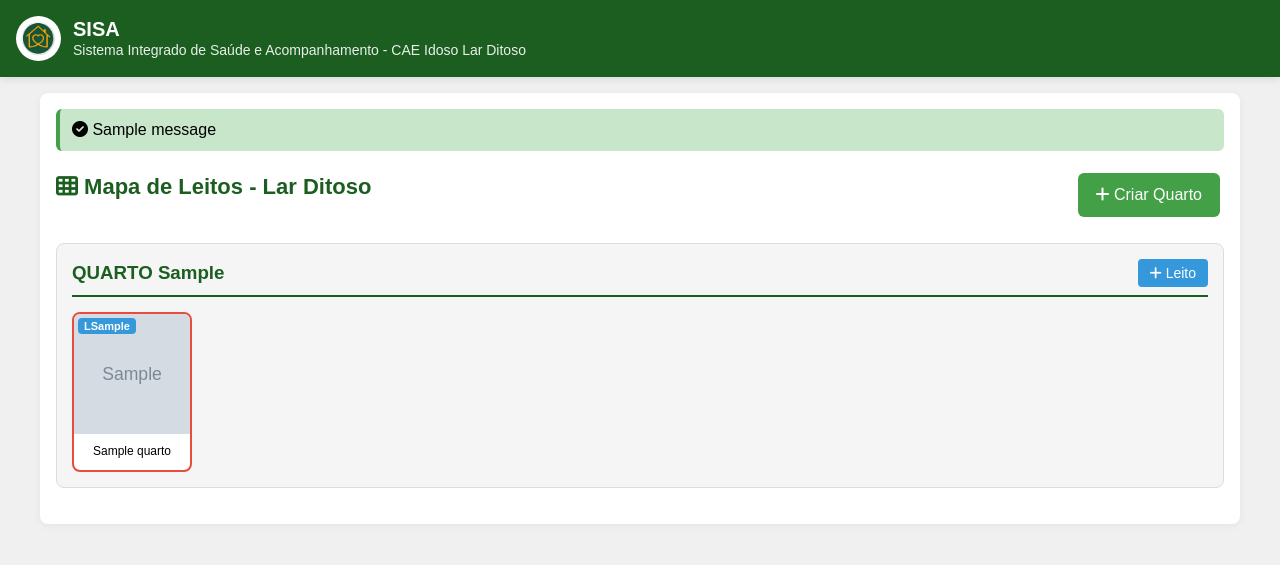
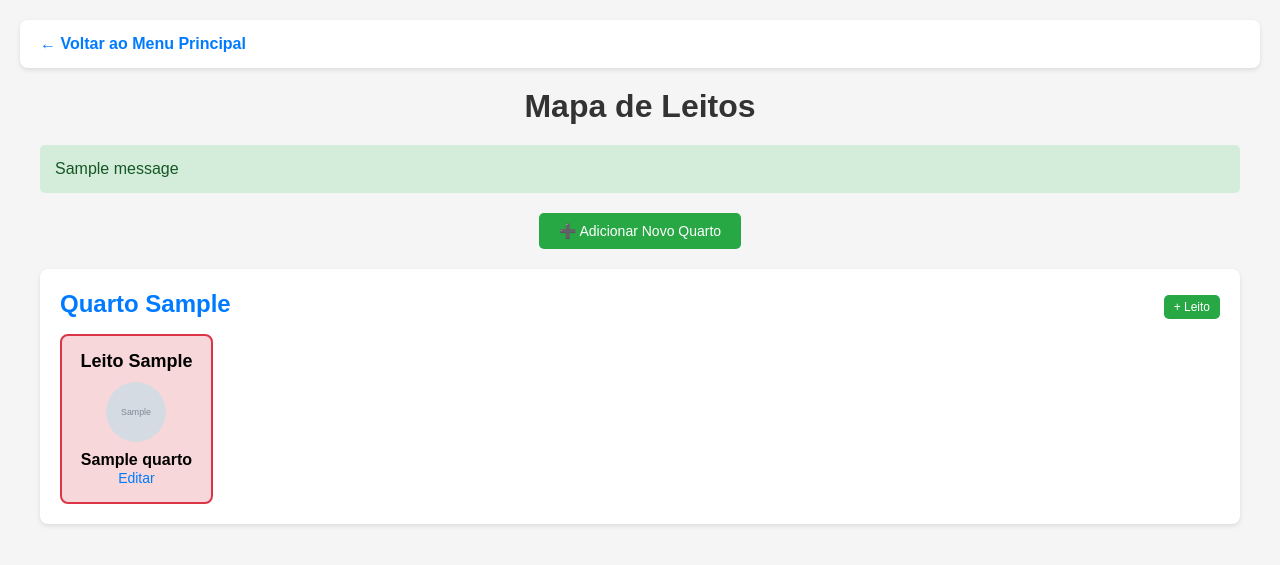
Before and after one commit to larditosotele-pixel/sisa-nuvem, a Flask app: page /mapa_leitos in a window 1280 px wide. Shown: the top 565 px of the page. Run offline with Flask 3, Linux system fonts and the light colour scheme; tables that the repository leaves empty hold one stand-in row (values such as "Sample post"); grey boxes marked "Sample" are stand-in pictures; one stand-in notice (Sample message) is shown; a database or web service that is not in the repository returns one stand-in record (values such as "Sample title"); some libraries are stand-ins or nearby versions.

Commit message:
Update mapa_leitos.html

```diff
--- a/templates/mapa_leitos.html
+++ b/templates/mapa_leitos.html
@@ -1,276 +1,165 @@
-{% extends "base.html" %}
 
-{% block title %}SISA - Mapa de Leitos{% endblock %}
-
-{% block content %}
+<!DOCTYPE html>
+<html lang="pt-BR">
+<head>
+    <meta charset="UTF-8">
+    <meta name="viewport" content="width=device-width, initial-scale=1.0">
+    <title>Mapa de Leitos - SISA</title>
     <style>
- .mapa-header {
+        * { margin: 0; padding: 0; box-sizing: border-box; }
+        body { font-family: Arial, sans-serif; background: #f5f5f5; padding: 20px; }
+        .header {
+            background: white;
+            padding: 15px 20px;
+            margin-bottom: 20px;
+            border-radius: 8px;
+            box-shadow: 0 2px 5px rgba(0,0,0,0.1);
+        }
+        .header a {
+            color: #007bff;
+            text-decoration: none;
+            font-weight: bold;
+            font-size: 16px;
+        }
+        .container { max-width: 1200px; margin: 0 auto; }
+        h1 { text-align: center; margin-bottom: 20px; color: #333; }
+        .flash {
+            padding: 15px;
+            margin-bottom: 20px;
+            border-radius: 5px;
+            background: #d4edda;
+            color: #155724;
+        }
+        .acoes-topo {
+            text-align: center;
+            margin-bottom: 20px;
+        }
+        .btn {
+            padding: 10px 20px;
+            background: #28a745;
+            color: white;
+            border: none;
+            border-radius: 5px;
+            cursor: pointer;
+            font-size: 14px;
+            text-decoration: none;
+            display: inline-block;
+        }
+        .btn:hover { background: #218838; }
+        .quarto {
+            background: white;
+            padding: 20px;
+            margin-bottom: 20px;
+            border-radius: 8px;
+            box-shadow: 0 2px 5px rgba(0,0,0,0.1);
+        }
+        .quarto h2 {
+            color: #007bff;
+            margin-bottom: 15px;
             display: flex;
             justify-content: space-between;
             align-items: center;
-        margin-bottom: 20px;
         }
- .quarto-bloco {
-        background: #f5f5f5;
-        border: 1px solid #ddd;
+        .leitos {
+            display: grid;
+            grid-template-columns: repeat(auto-fill, minmax(150px, 1fr));
+            gap: 15px;
+        }
+        .leito {
+            padding: 15px;
             border-radius: 8px;
-        padding: 15px;
-        margin-bottom: 20px;
+            text-align: center;
+            border: 2px solid #ddd;
         }
- .quarto-titulo {
-        display: flex;
-        justify-content: space-between;
-        align-items: center;
-        margin-bottom: 15px;
-        border-bottom: 2px solid #1b5e20;
-        padding-bottom: 8px;
+        .leito.livre { background: #d4edda; border-color: #28a745; }
+        .leito.ocupado { background: #f8d7da; border-color: #dc3545; }
+        .leito-numero { font-weight: bold; font-size: 18px; margin-bottom: 5px; }
+        .leito a { color: #007bff; text-decoration: none; font-size: 14px; }
+        .leito img {
+            width: 60px;
+            height: 60px;
+            border-radius: 50%;
+            object-fit: cover;
+            margin: 5px 0;
         }
- .quarto-titulo h3 {
-        color: #1b5e20;
-        margin: 0;
-    }
- .leitos-grid {
-        display: flex;
-        flex-wrap: wrap;
-        gap: 12px;
-    }
- .leito-card {
-        width: 120px;
-        border: 2px solid #ccc;
-        border-radius: 8px;
-        background: white;
-        text-align: center;
-        position: relative;
-        cursor: pointer;
-        transition: all 0.2s;
-    }
- .leito-card:hover {
-        transform: scale(1.05);
-        box-shadow: 0 4px 8px rgba(0,0,0,0.2);
-    }
- .leito-card.ocupado {
-        border-color: #e74c3c;
-    }
- .leito-card.vago {
-        border-color: #27ae60;
-        background: #e8f5e9;
-    }
- .leito-tag {
-        position: absolute;
-        top: 4px;
-        left: 4px;
-        background: #3498db;
-        color: white;
-        font-size: 11px;
-        font-weight: bold;
-        padding: 2px 6px;
-        border-radius: 4px;
-        z-index: 1;
-    }
- .leito-foto {
-        width: 100%;
-        height: 120px;
-        object-fit: cover;
-        border-radius: 6px 6px 0 0;
-    }
- .leito-sem-foto {
-        width: 100%;
-        height: 120px;
-        display: flex;
-        align-items: center;
-        justify-content: center;
-        background: #ecf0f1;
-        color: #7f8c8d;
-        font-size: 40px;
-    }
- .leito-nome {
-        font-size: 12px;
-        padding: 6px 4px;
-        height: 32px;
-        overflow: hidden;
-        line-height: 1.2;
-    }
- .btn-add {
-        background: #3498db;
-        color: white;
-        border: none;
-        padding: 6px 12px;
-        border-radius: 4px;
-        cursor: pointer;
-        font-size: 14px;
-    }
- .btn-add:hover {
-        background: #2980b9;
-    }
-   /* Modal */
- .modal {
-        display: none;
-        position: fixed;
-        z-index: 1000;
-        left: 0;
-        top: 0;
-        width: 100%;
-        height: 100%;
-        background-color: rgba(0,0,0,0.5);
-    }
- .modal-content {
-        background-color: #fefefe;
-        margin: 5% auto;
-        padding: 20px;
-        border-radius: 8px;
-        width: 90%;
-        max-width: 500px;
-    }
- .modal-content h3 {
-        margin-top: 0;
-        color: #1b5e20;
-    }
- .modal-content input {
-        width: 100%;
-        padding: 8px;
-        margin: 8px 0;
-        box-sizing: border-box;
-    }
- .btn-modal {
-        width: 100%;
-        padding: 12px;
-        margin: 5px 0;
-        border: none;
-        border-radius: 4px;
-        font-size: 16px;
-        cursor: pointer;
-    }
- .btn-salvar { background: #27ae60; color: white; }
- .btn-cancelar { background: #e74c3c; color: white; }
- .btn-desocupar { background: #f39c12; color: white; }
     </style>
+</head>
+<body>
+    <div class="header">
+        <a href="{{ url_for('index') }}">← Voltar ao Menu Principal</a>
+    </div>
 
-<div class="mapa-header">
-    <h2><i class="fas fa-th"></i> Mapa de Leitos - Lar Ditoso</h2>
-    <form method="POST" action="{{ url_for('adicionar_quarto_mapa') }}">
-        <button type="submit" class="btn"><i class="fas fa-plus"></i> Criar Quarto</button>
+    <div class="container">
+        <h1>Mapa de Leitos</h1>
+
+        {% with messages = get_flashed_messages() %}
+            {% if messages %}
+                {% for message in messages %}
+                    <div class="flash">{{ message }}</div>
+                {% endfor %}
+            {% endif %}
+        {% endwith %}
+
+        <div class="acoes-topo">
+            <form action="{{ url_for('adicionar_quarto_mapa') }}" method="POST" style="display: inline;">
+                <button type="submit" class="btn">➕ Adicionar Novo Quarto</button>
             </form>
         </div>
 
         {% for quarto in quartos %}
-<div class="quarto-bloco" id="quarto-{{ quarto.numero }}">
-    <div class="quarto-titulo">
-        <h3>QUARTO {{ quarto.numero }}</h3>
-        <form method="POST" action="{{ url_for('adicionar_leito_mapa', quarto_id=quarto.id) }}">
-            <button type="submit" class="btn-add"><i class="fas fa-plus"></i> Leito</button>
+        <div class="quarto" id="quarto-{{ quarto.numero }}">
+            <h2>
+                Quarto {{ quarto.numero }}
+                <form action="{{ url_for('adicionar_leito_mapa', quarto_id=quarto.id) }}" method="POST" style="display: inline;">
+                    <button type="submit" class="btn" style="font-size: 12px; padding: 5px 10px;">+ Leito</button>
                 </form>
+            </h2>
+            <div class="leitos">
+                {% for leito in quarto.leitos %}
+                    {% if leito.ocupado %}
+                    <div class="leito ocupado">
+                        <div class="leito-numero">Leito {{ leito.numero_leito }}</div>
+                        {% if leito.foto_base64 %}
+                            <img src="{{ leito.foto_base64 }}" alt="{{ leito.convivente_nome }}">
+                        {% endif %}
+                        <div><strong>{{ leito.convivente_nome }}</strong></div>
+                        <a href="#" onclick="editarConvivente({{ leito.convivente_id }}, '{{ leito.convivente_nome }}', '{{ leito.data_nascimento or '' }}', '{{ leito.foto_base64 or '' }}'); return false;">Editar</a>
                     </div>
-
-    <div class="leitos-grid">
-        {% for leito in quarto.leitos %}
-            <div class="leito-card {{ 'ocupado' if leito.ocupado else 'vago' }}"
-                 {% if leito.ocupado %}
-                 onclick="abrirModalEditar({{ leito.convivente_id }}, '{{ leito.convivente_nome }}', {{ quarto.numero }}, {{ leito.numero_leito }}, '{{ leito.foto_base64 or '' }}', '{{ leito.data_nascimento or '' }}')"
                     {% else %}
-                 onclick="window.location.href='{{ url_for('cadastrar_convivente', leito_id=leito.leito_id) }}'"
-                 {% endif %}>
-                <div class="leito-tag">L{{ leito.numero_leito }}</div>
-                {% if leito.foto_base64 %}
-                    <img src="{{ leito.foto_base64 }}" class="leito-foto">
-                {% else %}
-                    <div class="leito-sem-foto">
-                        {% if leito.ocupado %}
-                            <i class="fas fa-user"></i>
-                        {% else %}
-                            <i class="fas fa-bed"></i>
-                        {% endif %}
+                    <div class="leito livre">
+                        <div class="leito-numero">Leito {{ leito.numero_leito }}</div>
+                        <div>LIVRE</div>
+                        <a href="{{ url_for('cadastrar_convivente', leito_id=leito.leito_id) }}">Cadastrar</a>
                     </div>
                     {% endif %}
-                <div class="leito-nome">
-                    {{ leito.convivente_nome or 'Vago' }}
+                {% endfor %}
             </div>
         </div>
         {% endfor %}
     </div>
-</div>
-{% endfor %}
-
-<!-- Modal Editar Residente -->
-<div id="modalEditar" class="modal">
-    <div class="modal-content">
-        <h3>Editar Residente</h3>
-        <form id="formEditar" method="POST" enctype="multipart/form-data">
-            <input type="hidden" name="acao" id="acaoForm">
-
-            <label><strong>Nome Completo:</strong></label>
-            <input type="text" name="nome" id="editNome" required>
-
-            <label><strong>Quarto:</strong></label>
-            <input type="text" id="editQuarto" disabled>
-
-            <label><strong>Leito:</strong></label>
-            <input type="text" id="editLeito" disabled>
-
-            <label><strong>Data de Nascimento:</strong></label>
-            <input type="date" name="data_nascimento" id="editDataNasc">
-
-            <label><strong>Foto (opcional):</strong></label>
-            <input type="file" name="foto" accept="image/*" onchange="previewNovaFoto(event)">
-            <input type="hidden" name="foto_base64" id="editFotoBase64">
-            <div id="previewEdit" style="margin: 10px 0; text-align: center;"></div>
-
-            <button type="button" class="btn-modal btn-salvar" onclick="submeterForm('salvar')">Salvar</button>
-            <button type="button" class="btn-modal btn-cancelar" onclick="fecharModal()">Cancelar</button>
-            <button type="button" class="btn-modal btn-desocupar" onclick="submeterForm('desocupar')">Desocupar Leito</button>
-        </form>
-    </div>
-</div>
 
     <script>
-let conviventeIdAtual = null;
+    function editarConvivente(id, nome, dataNasc, foto) {
+        let form = document.createElement('form');
+        form.method = 'POST';
+        form.action = '/editar_convivente/' + id;
 
-function abrirModalEditar(id, nome, quarto, leito, foto, dataNasc) {
-    conviventeIdAtual = id;
-    document.getElementById('editNome').value = nome;
-    document.getElementById('editQuarto').value = quarto;
-    document.getElementById('editLeito').value = leito;
-    document.getElementById('editDataNasc').value = dataNasc;
-    document.getElementById('editFotoBase64').value = '';
+        let novoNome = prompt('Nome:', nome);
+        if (novoNome === null) return;
 
-    if(foto) {
-        document.getElementById('previewEdit').innerHTML = '<img src="' + foto + '" style="max-width: 150px; border-radius: 8px;">';
-    } else {
-        document.getElementById('previewEdit').innerHTML = '';
-    }
+        let novaData = prompt('Data Nascimento YYYY-MM-DD:', dataNasc);
+        if (novaData === null) return;
 
-    document.getElementById('formEditar').action = '/editar_convivente/' + id;
-    document.getElementById('modalEditar').style.display = 'block';
-}
+        let acao = confirm('Salvar alterações? Cancelar para Desocupar leito.');
 
-function fecharModal() {
-    document.getElementById('modalEditar').style.display = 'none';
-}
-
-function submeterForm(acao) {
-    if(acao === 'desocupar' &&!confirm('Tem certeza que deseja desocupar este leito? O convivente será inativado.')) {
-        return;
-    }
-    document.getElementById('acaoForm').value = acao;
-    document.getElementById('formEditar').submit();
-}
-
-function previewNovaFoto(event) {
-    const file = event.target.files[0];
-    if (file) {
-        const reader = new FileReader();
-        reader.onload = function(e) {
-            document.getElementById('previewEdit').innerHTML = '<img src="' + e.target.result + '" style="max-width: 150px; border-radius: 8px;">';
-            document.getElementById('editFotoBase64').value = e.target.result;
-        }
-        reader.readAsDataURL(file);
-    }
-}
-
-window.onclick = function(event) {
-    const modal = document.getElementById('modalEditar');
-    if (event.target == modal) {
-        fecharModal();
-    }
+        form.innerHTML = `
+            <input name="nome" value="${novoNome}">
+            <input name="data_nascimento" value="${novaData}">
+            <input name="acao" value="${acao ? 'salvar' : 'desocupar'}">
+        `;
+        document.body.appendChild(form);
+        form.submit();
     }
     </script>
-{% endblock %}
+</body>
+</html>
```
Lines whose indentation alone changed are shown as unchanged.
